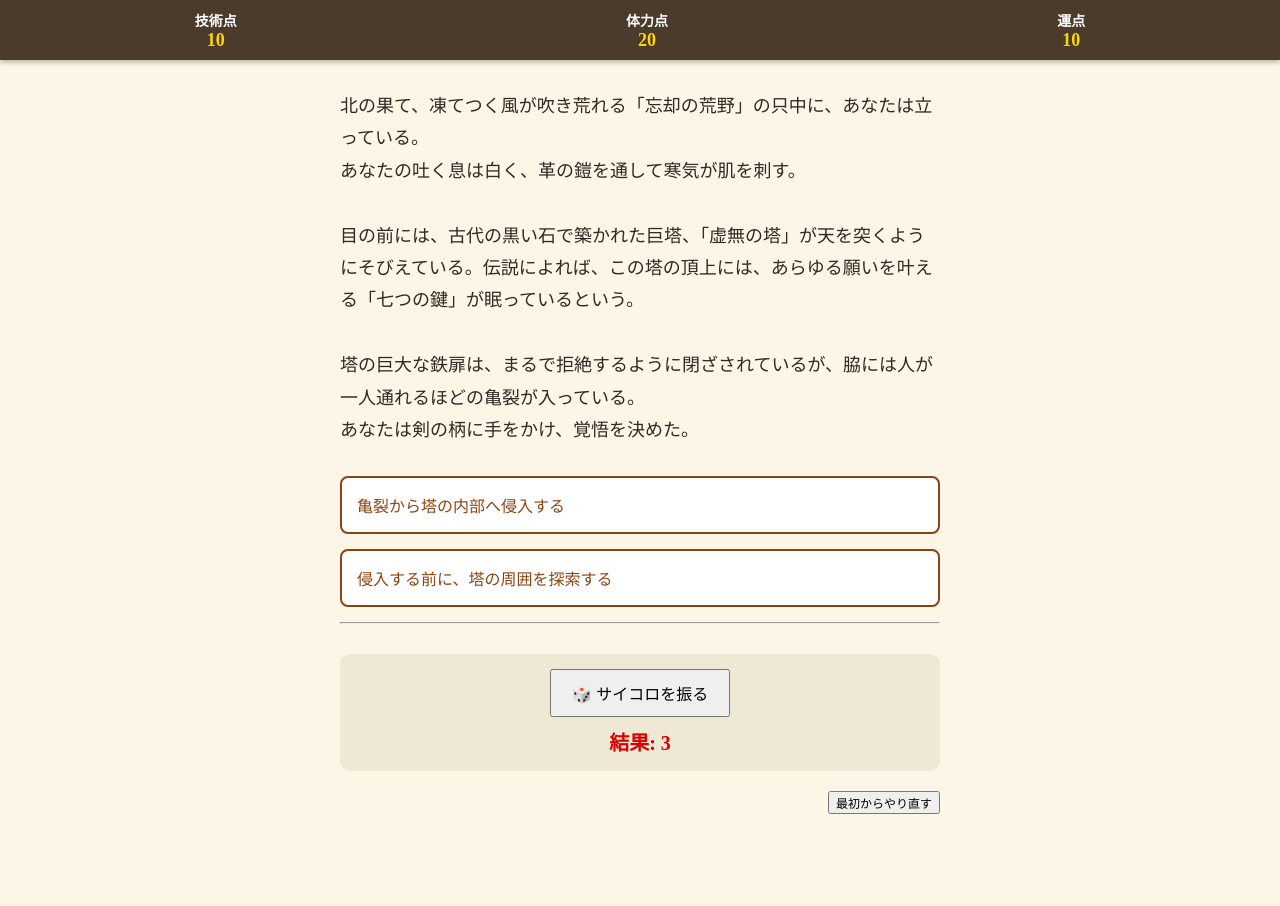
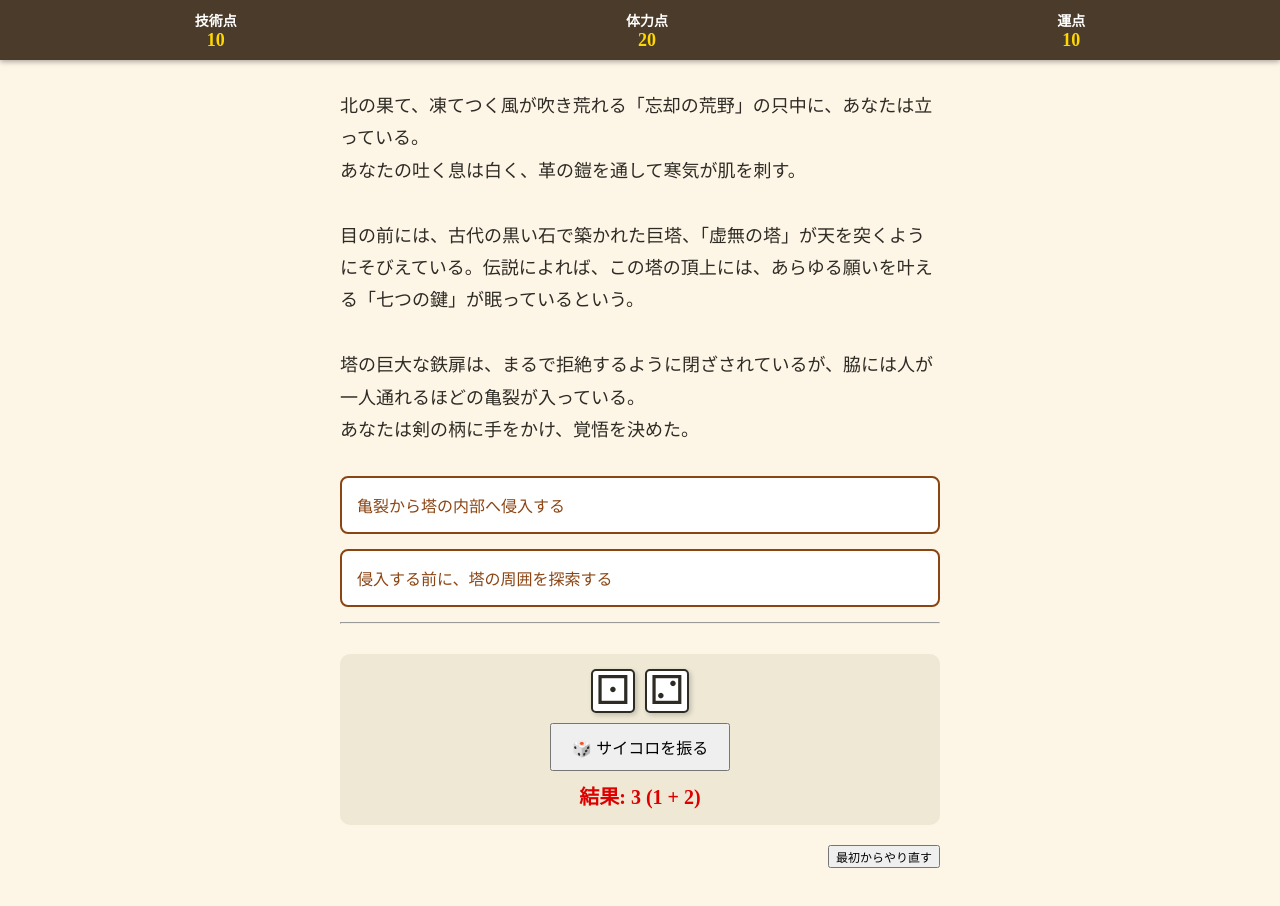
Before and after one commit to bikix2/gamebook, a plain HTML site: page game1/index.html in a window 1280 px wide. Both pictures are taken after a click on the button "🎲 サイコロを振る". Before the commit the page ends 884 px from the top, so only its background shows below. Drawn offline with Linux system fonts and the light colour scheme.

Commit message:
Add files via upload

```diff
--- a/game1/index.html
+++ b/game1/index.html
@@ -29,6 +29,10 @@
         <hr>
 
         <div id="tools-area">
+            <div id="dice-graphic-area">
+                <span id="dice-graphic-1">⚀</span>
+                <span id="dice-graphic-2">⚀</span>
+            </div>
             <button onclick="rollDice()" class="tool-btn">🎲 サイコロを振る</button>
             <div id="dice-result">結果: -</div>
         </div>
--- a/game1/main.js
+++ b/game1/main.js
@@ -1,4 +1,4 @@
-// 初期ステータス（ロード処理で初期化されるまでの一時的な初期値）
+// 初期ステータス
 let heroStats = {
     skill: 10,
     stamina: 20,
@@ -12,12 +12,11 @@ let currentEnemy = null;
 
 // 起動時に実行される処理
 window.onload = function() {
-    // タイトルをstory_data.jsの設定から反映
     if (typeof gameConfig !== 'undefined' && gameConfig.title) {
         document.title = gameConfig.title;
     }
 
-    loadGame(); // セーブデータ読み込み
+    loadGame();
     updateStatsDisplay();
     showParagraph(currentId);
 };
@@ -38,7 +37,6 @@ function showParagraph(id) {
 
     window.scrollTo(0, 0);
 
-    // データが存在しない場合のエラー処理
     if (!data) {
         textField.textContent = "エラー：ページが見つかりません (ID: " + id + ")";
         choicesField.innerHTML = "";
@@ -46,10 +44,9 @@ function showParagraph(id) {
         return;
     }
 
-    // データが存在する場合の処理
     textField.textContent = data.text;
     choicesField.innerHTML = "";
-    if (combatLog) combatLog.innerHTML = ""; // ログ要素が存在する場合のみクリア
+    if (combatLog) combatLog.innerHTML = "";
 
     if (data.choices && data.choices.length > 0) {
         data.choices.forEach(choice => {
@@ -77,37 +74,76 @@ function showParagraph(id) {
 }
 
 // ===================================
-// 判定機能
+// サイコロ・判定機能
 // ===================================
 
+// サイコロの目をグラフィックに変換する関数
+function getDiceFace(num) {
+    const faces = {
+        1: '⚀', 2: '⚁', 3: '⚂', 4: '⚃', 5: '⚄', 6: '⚅'
+    };
+    return faces[num];
+}
+
+// サイコロのアニメーションと結果表示
+function displayAnimatedDice(d1, d2, callback) {
+    const dice1El = document.getElementById('dice-graphic-1');
+    const dice2El = document.getElementById('dice-graphic-2');
+    const resultEl = document.getElementById('dice-result');
+
+    // アニメーションクラスを付与
+    dice1El.classList.add('rolling');
+    dice2El.classList.add('rolling');
+    resultEl.textContent = '結果: 振る...';
+
+    // 0.8秒後にアニメーションを停止し、結果を表示
+    setTimeout(() => {
+        dice1El.classList.remove('rolling');
+        dice2El.classList.remove('rolling');
+
+        dice1El.textContent = getDiceFace(d1);
+        dice2El.textContent = getDiceFace(d2);
+        resultEl.textContent = `結果: ${d1 + d2} (${d1} + ${d2})`;
+
+        if (callback) callback();
+    }, 800);
+}
+
+// サイコロを2つ振り、結果の配列を返すヘルパー関数 (アニメーションは呼ばない)
 function roll2D6() {
     const d1 = Math.floor(Math.random() * 6) + 1;
     const d2 = Math.floor(Math.random() * 6) + 1;
-    return d1 + d2;
+    return [d1, d2, d1 + d2];
 }
 
-// 手動サイコロ機能（index.htmlに残っているボタン用）
+// 手動サイコロボタン用
 function rollDice() {
-    const total = roll2D6();
-    document.getElementById("dice-result").textContent =
-        `結果: ${total}`;
+    const [d1, d2, total] = roll2D6();
+    displayAnimatedDice(d1, d2);
 }
 
+// 技術点テスト or 運点テスト
 function performTest(type, successId, failId) {
-    const diceRoll = roll2D6();
+    const [d1, d2, diceRoll] = roll2D6();
+
+    // まずアニメーションを実行し、完了後に判定を行う
+    displayAnimatedDice(d1, d2, () => {
         let resultMessage = `${type}テスト実施: サイコロの目 ${diceRoll}\nあなたの${type}点 (${heroStats[type]}) と比較します。\n\n`;
 
         if (diceRoll <= heroStats[type]) {
+            // 成功
             resultMessage += `結果: **成功**！ (${diceRoll} <= ${heroStats[type]})\n\nパラグラフ ${successId} へ進みます。`;
             document.getElementById("story-text").textContent = resultMessage;
 
             setTimeout(() => showParagraph(successId), 1500);
         } else {
+            // 失敗
             resultMessage += `結果: **失敗**... (${diceRoll} > ${heroStats[type]})\n\nパラグラフ ${failId} へ進みます。`;
             document.getElementById("story-text").textContent = resultMessage;
 
             setTimeout(() => showParagraph(failId), 1500);
         }
+    });
 }
 
 // ===================================
@@ -122,8 +158,6 @@ function startCombat(winId) {
 
     document.getElementById("story-text").textContent = `${currentEnemy.name}との戦闘を開始します！`;
     document.getElementById("choices-container").innerHTML = "";
-
-    // combat-log を choices-container の下に表示
     document.getElementById("combat-log").innerHTML = '';
 
     const attackBtn = document.createElement("button");
@@ -140,12 +174,14 @@ function performCombatRound(winId) {
     const log = document.getElementById("combat-log");
     const attackBtn = document.querySelector(".choice-btn");
 
-    const heroRoll = roll2D6();
+    const [hero_d1, hero_d2, heroRoll] = roll2D6();
     const heroAttackScore = heroRoll + heroStats.skill;
 
-    const enemyRoll = roll2D6();
+    const [enemy_d1, enemy_d2, enemyRoll] = roll2D6();
     const enemyAttackScore = enemyRoll + currentEnemy.skill;
 
+    // 戦闘ラウンドのアニメーションを表示
+    displayAnimatedDice(heroRoll, enemyRoll, () => { // 簡易表示
         log.textContent += `\n[ラウンド開始]\n`;
         log.textContent += `  あなた: ${heroRoll} + ${heroStats.skill} = ${heroAttackScore}\n`;
         log.textContent += `  敵: ${enemyRoll} + ${currentEnemy.skill} = ${enemyAttackScore}\n`;
@@ -153,10 +189,12 @@ function performCombatRound(winId) {
         if (heroAttackScore > enemyAttackScore) {
             currentEnemy.stamina -= 2;
             log.textContent += `あなたは敵を打ち破った！ 敵の体力 -2。\n`;
+            navigator.vibrate(100); // プレイヤー勝利時に軽い振動
         } else if (enemyAttackScore > heroAttackScore) {
             heroStats.stamina -= 2;
             log.textContent += `敵の攻撃が命中！ あなたの体力 -2。\n`;
             updateStatsDisplay();
+            navigator.vibrate(300); // プレイヤー被弾時に強い振動
         } else {
             log.textContent += `両者の攻撃は相殺した（引き分け）。\n`;
         }
@@ -176,6 +214,7 @@ function performCombatRound(winId) {
             log.textContent += `  現在の体力: あなた(${heroStats.stamina}) / 敵(${currentEnemy.stamina})\n`;
         }
         log.scrollTop = log.scrollHeight;
+    });
 }
 
 // ===================================
@@ -201,38 +240,28 @@ function saveGame() {
     }
 }
 
-// ロード機能 (リセット時に初期値に戻す処理を強化)
+// ロード機能
 function loadGame() {
     const saved = localStorage.getItem("gameBookSave");
     const startPoint = (typeof gameConfig !== 'undefined' && gameConfig.startId) ? gameConfig.startId : "1";
-
-    // 初期ステータスの定義 (リセット/セーブデータなしの場合に使用)
     const initialStats = { skill: 10, stamina: 20, luck: 10 };
 
     if (saved) {
         const data = JSON.parse(saved);
         currentId = data.id;
-        // ロードしたステータスを適用
         heroStats = data.stats;
     } else {
-        // セーブがない場合は設定されたスタート地点と初期ステータスに戻す
         currentId = startPoint;
-        // グローバル変数 heroStats を初期化する
         Object.assign(heroStats, initialStats);
     }
 }
 
-// リセット機能 (location.reload()前に確実に削除)
+// リセット機能
 function resetGame() {
     if(confirm("最初からやり直しますか？\n（現在の進行状況はすべて失われます）")) {
-        // 1. セーブデータを削除
         localStorage.removeItem("gameBookSave");
-
-        // 2. 次のロードに備えてグローバル変数 heroStats と currentId を初期化
         Object.assign(heroStats, { skill: 10, stamina: 20, luck: 10 });
         currentId = (typeof gameConfig !== 'undefined' && gameConfig.startId) ? gameConfig.startId : "1";
-
-        // 3. ページの再読み込みを実行
         location.reload();
     }
 }
--- a/game1/style.css
+++ b/game1/style.css
@@ -79,6 +79,38 @@ body {
     margin-top: 30px;
 }
 
+/* --- サイコロアニメーションの追加 --- */
+#dice-graphic-area {
+    font-size: 40px;
+    margin-bottom: 10px;
+    display: flex;
+    justify-content: center;
+    gap: 10px;
+}
+
+#dice-graphic-area span {
+    display: inline-block;
+    width: 1em;
+    height: 1em;
+    line-height: 1em;
+    text-align: center;
+    border: 2px solid #2e2b25;
+    border-radius: 5px;
+    background-color: white;
+    box-shadow: 2px 2px 5px rgba(0,0,0,0.2);
+}
+
+@keyframes diceRoll {
+    0% { transform: rotate(0deg) scale(1); }
+    50% { transform: rotate(180deg) scale(1.2); color: red; }
+    100% { transform: rotate(360deg) scale(1); }
+}
+
+.rolling {
+    animation: diceRoll 0.2s infinite alternate;
+}
+/* ---------------------------------- */
+
 .tool-btn {
     padding: 10px 20px;
     font-size: 16px;
```
Lines whose indentation alone changed are shown as unchanged.
